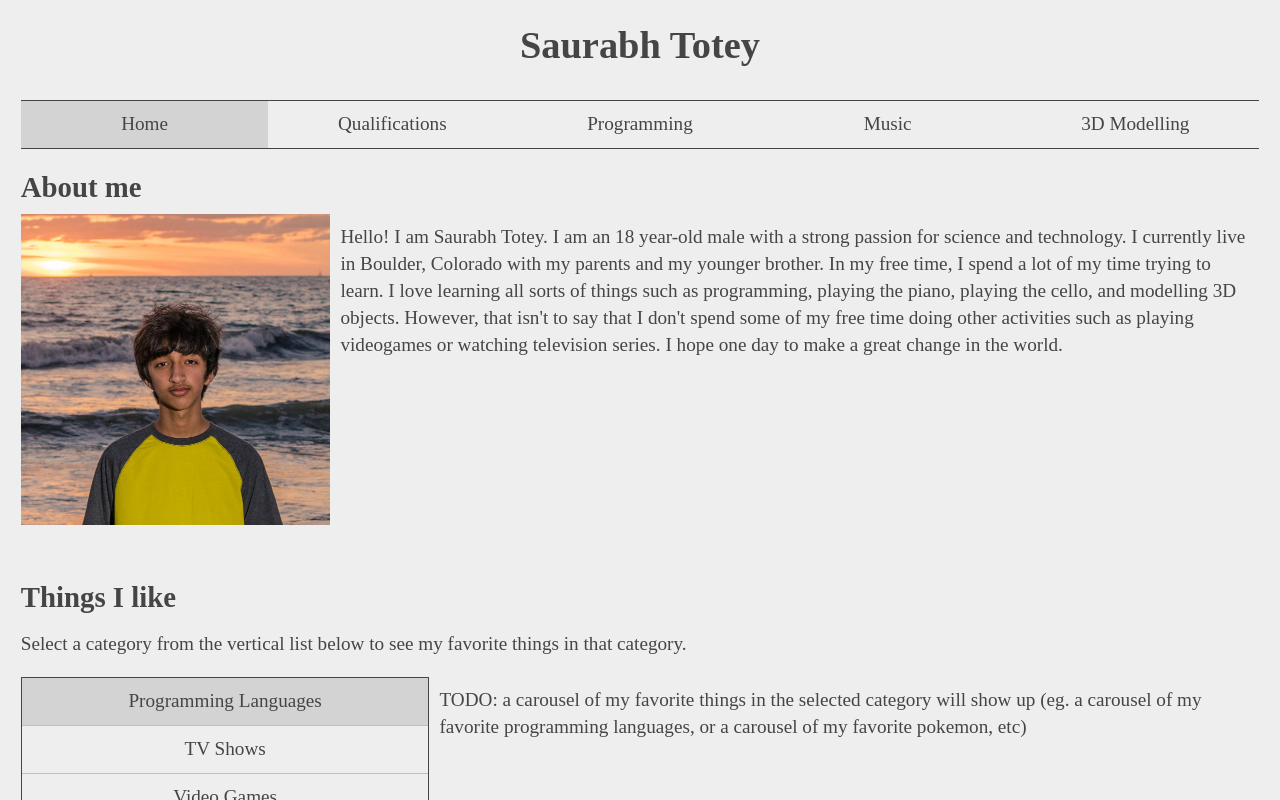
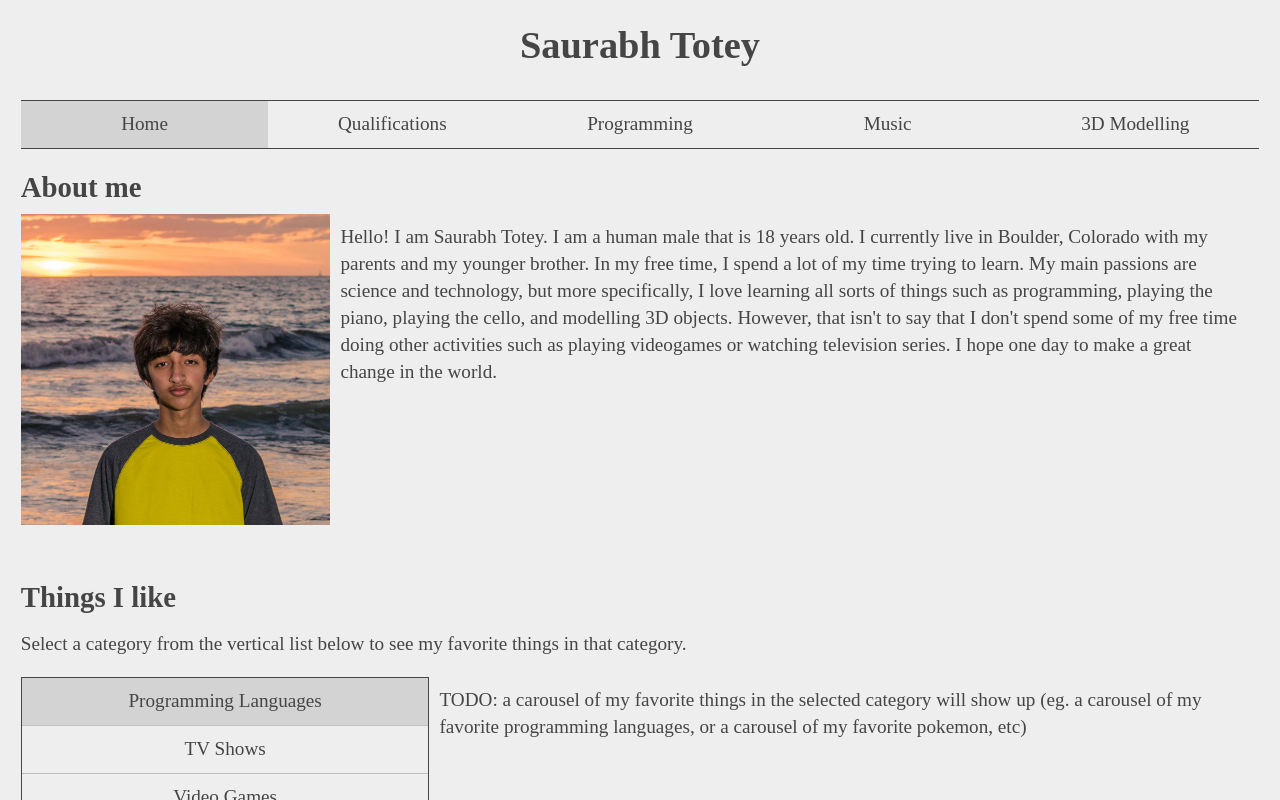
Before and after one commit to SaurabhTotey/Portfolio-Website, a Gatsby app: page / in a window 1280 px wide. Shown: the top 800 px of the page. Built offline with nearby package versions, Linux system fonts and the light colour scheme.

Commit message:
Updated tooltip and About Me description and made my age get calculated

```diff
--- a/src/components/Header.js
+++ b/src/components/Header.js
@@ -6,7 +6,7 @@ export default () => (
 	<div>
 		<div id={"title-container"}>
 			<h1 id={"title"}>Saurabh Totey</h1>
-			<span id={"secret-tooltip"}>Just in case you didn't know whose website you were on.</span>
+			<span id={"secret-tooltip"}>Just in case you didn't know whose website you were on. Read about me on the home page if you don't know what biological species I am.</span>
 		</div>
 		<Navbar />
 	</div>
--- a/src/pages/index.js
+++ b/src/pages/index.js
@@ -12,7 +12,7 @@ export default () => (
 		<h2>About me</h2>
 		<ResponsiveContainer>
 			<img src={"images/SaurabhToteyCancun.jpg"} alt={"Saurabh Totey"} style={{width: "100%"}} responsiveWidth="25%" />
-			<p responsiveWidth="75%" style={{margin: "10px"}}>Hello! I am Saurabh Totey. I am an 18 year-old male with a strong passion for science and technology. I currently live in Boulder, Colorado with my parents and my younger brother. In my free time, I spend a lot of my time trying to learn. I love learning all sorts of things such as programming, playing the piano, playing the cello, and modelling 3D objects. However, that isn't to say that I don't spend some of my free time doing other activities such as playing videogames or watching television series. I hope one day to make a great change in the world.</p>
+			<p responsiveWidth="75%" style={{margin: "10px"}}>Hello! I am Saurabh Totey. I am a human male that is {new Date(new Date() - new Date(2000, 12, 5)).getFullYear() - 1970} years old. I currently live in Boulder, Colorado with my parents and my younger brother. In my free time, I spend a lot of my time trying to learn. My main passions are science and technology, but more specifically, I love learning all sorts of things such as programming, playing the piano, playing the cello, and modelling 3D objects. However, that isn't to say that I don't spend some of my free time doing other activities such as playing videogames or watching television series. I hope one day to make a great change in the world.</p>
 		</ResponsiveContainer>
 		<br/>
 		<h2>Things I like</h2>
--- a/src/styles/Header.css
+++ b/src/styles/Header.css
@@ -15,5 +15,5 @@
 #title-container:hover #secret-tooltip {
 	visibility: visible;
 	transition-property: visibility;
-	transition-delay: 10s;
+	transition-delay: 30s;
 }
```
